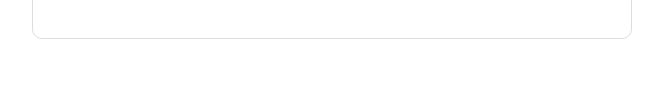
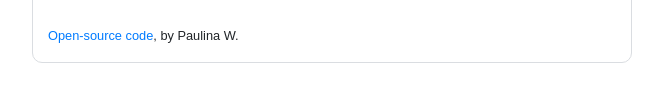
Before and after one commit to Paulin48/Homework5, a plain HTML site: page index.html in a window 1280 px wide. Shown: the part 183-284 px from the top of the page, without its empty margins (308-971 px from the left). Drawn offline with nearby package versions, Linux system fonts and the light colour scheme; no server answers.

Commit message:
PW github added

```diff
--- a/index.html
+++ b/index.html
@@ -68,6 +68,11 @@
             </ul>
           </div>
         </div>
+         <small
+          ><a href="https://github.com/Paulin48/Homework5" target="_blank"
+            >Open-source code</a
+          >, by Paulina W.</small
+        >
       </div>
     </div>
     <script src="src/index.js"></script>
```
